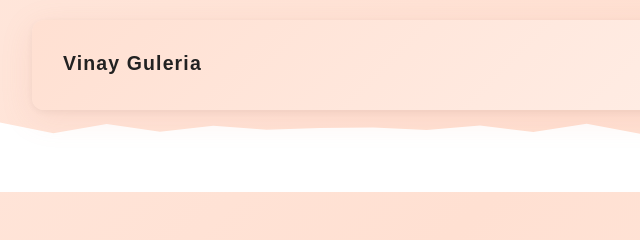
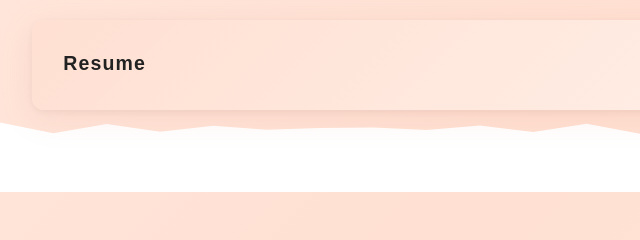
Before and after one commit to Vinay400/interactive-resume, a plain HTML site: page index.htm in a window 1280 px wide. Shown: the top 240 px of the page, 0-640 px from the left. Drawn offline with Linux system fonts and the light colour scheme.

Commit message:
Update index.htm

```diff
--- a/index.htm
+++ b/index.htm
@@ -10,7 +10,7 @@
         <div class="container">
             <section class="personal_details slides slide1">
                 <nav class="navbar">
-                    <div class="navbar-logo">Vinay Guleria</div>
+                    <div class="navbar-logo">Resume</div>
                     <ul class="navbar-links">
                         <li><a class="anchor-button" onclick="document.getElementById('contact').scrollIntoView({behavior: 'smooth'});">Contact</a></li>
                         <li><a class="anchor-button" onclick="document.getElementById('education').scrollIntoView({behavior: 'smooth'});">Education</a></li>
```
